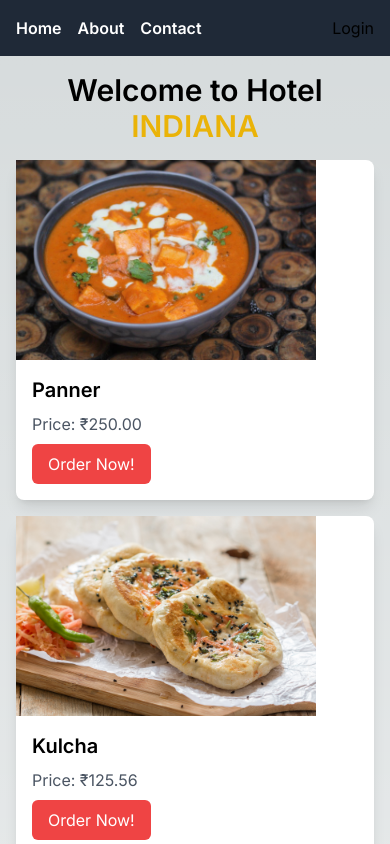
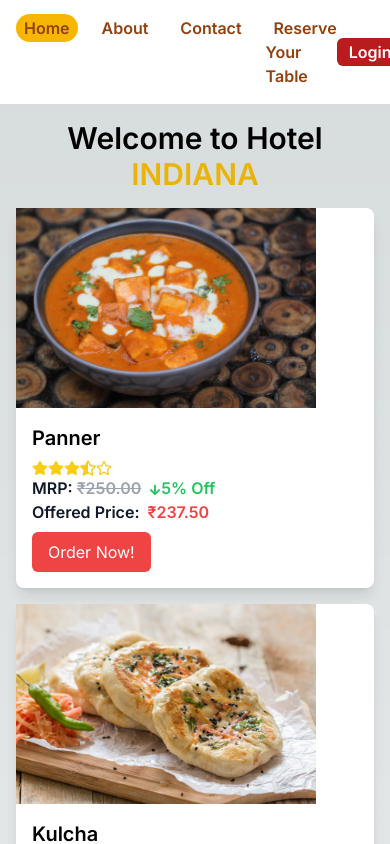
Before and after one commit to Debankushg/Next_14, a Next.js app: page / in a window 390 px wide. Shown: the top 844 px of the page. Built offline with nearby package versions, Linux system fonts and the light colour scheme.

Commit message:
Implemented rating and discounted price

```diff
--- a/app/about/page.js
+++ b/app/about/page.js
@@ -4,11 +4,15 @@ import Images from 'next/image'
 
 const page = () => {
   return (
-    <div className="bg-amber-50 text-gray-800 p-8 md:p-16">
-      <div className="bg-[url('/images/About.jpg')] bg-cover bg-center relative text-white p-20 flex items-center justify-center">
+    <>
+
+      <div className="relative bg-[url('/images/About.jpg')] bg-cover bg-center text-white p-[10%] flex items-center justify-center">
+        <div className="absolute inset-0 bg-black bg-opacity-50"></div>
         <h1 className="text-4xl md:text-5xl font-bold mb-4 text-center z-10">Our Story</h1>
       </div>
-      <p className="text-lg md:text-xl mb-4 font-medium text-amber-700 text-center">Welcome To The India Restaurant</p>
+
+      <div className="bg-amber-50 text-gray-800 p-8 md:p-16">
+        <p className="text-2xl font-extrabold md:text-4xl mb-4 text-amber-700 text-center">Welcome To The India Restaurant</p>
         <h2 className="text-2xl md:text-3xl font-semibold mb-4 text-center">Delicious Food, Friendly Staff, Cozy Atmosphere & Positive Emotions!</h2>
 
         <div className="flex flex-col md:flex-row justify-around items-center">
@@ -26,6 +30,7 @@ const page = () => {
           </div>
         </div>
       </div>
+    </>
 
 
   )
--- a/app/page.js
+++ b/app/page.js
@@ -1,7 +1,8 @@
-import HomeMenu from "@/components/HomeMenu";
+
+import dynamic from 'next/dynamic'
 
 
-
+const HomeMenu = dynamic(() => import("@/components/HomeMenu"), { ssr: false })
 export default function Home() {
 
 
--- a/app/productDetails/[product]/page.js
+++ b/app/productDetails/[product]/page.js
@@ -1,23 +1,29 @@
 "use client"
 import React from 'react'
+import dynamic from 'next/dynamic'
 import Images from 'next/image'
+import { FaArrowDown } from "react-icons/fa";
+
+
+const Rating = dynamic(() => import("@/components/Rating"), { ssr: false })
+
 
 const page = ({ params }) => {
 
     const foodItems = [
-        { id: 1, name: "Panner", price: 250 },
-        { id: 2, name: "Kulcha", price: 125.56 },
-        { id: 3, name: "Pizza", price: 108.34 },
-        { id: 4, name: "Biriyani", price: 350.43 },
-        { id: 5, name: "Chicken Rice", price: 150.66 },
-        { id: 6, name: "Fish", price: 225.58 }
+        { id: 1, name: "Panner", price: 250, rating: 3.5 },
+        { id: 2, name: "Kulcha", price: 125.56, rating: 4.5 },
+        { id: 3, name: "Pizza", price: 108.34, rating: 2.8 },
+        { id: 4, name: "Biriyani", price: 350.43, rating: 4.8 },
+        { id: 5, name: "Chicken Rice", price: 150.66, rating: 3.1 },
+        { id: 6, name: "Fish", price: 225.58, rating: 4 }
     ]
 
 
 
     const { product } = params;
-    const item = foodItems.find(item => item.id === parseInt(product, 10));
-    console.log(item, "params");
+    const item = foodItems.find(item => item.name === product);
+
 
     if (!item) {
         return <p>Item not found</p>;
@@ -39,9 +45,25 @@ const page = ({ params }) => {
                         </p>
                     </div>
                     <div className="px-6 pt-4 pb-2">
-                        <p className="text-gray-900 font-semibold">Price: ₹{item.price.toFixed(2)}</p>
+                        <div className="text-gray-900 font-semibold">
+                            <Rating value={item.rating} />
+                            <div>
+                                <div className="text-gray-900 font-semibold flex items-center">
+                                    <span>MRP:</span>
+                                    <span className="text-gray-400 line-through ml-1">₹{item.price.toFixed(2)}</span>
+                                    <FaArrowDown className="text-green-500 ml-2 mt-1" size={12} />
+                                    <span className="text-green-500">5% Off</span>
+                                </div>
+
+                            </div>
+                            <div>
+                                <span className="">Offered Price:</span>
+                                <span className="text-red-500 ml-2">₹{(item.price * 0.95).toFixed(2)}</span>
+                            </div>
+                        </div>
+
                         <button onClick={() => { /* function to handle the click event */ }}
-                            className="mt-4 bg-blue-500 hover:bg-blue-700 text-white font-bold py-2 px-4 rounded focus:outline-none focus:shadow-outline">
+                            className="my-4 bg-blue-500 hover:bg-blue-700 text-white font-bold py-2 px-4 rounded focus:outline-none focus:shadow-outline">
                             Book your Order
                         </button>
                     </div>
--- /dev/null
+++ b/app/table/page.js
@@ -0,0 +1,11 @@
+import React from 'react'
+
+const page = () => {
+  return (
+    <div>
+      Reserve Your table
+    </div>
+  )
+}
+
+export default page
--- a/components/HomeMenu.js
+++ b/components/HomeMenu.js
@@ -1,17 +1,19 @@
 "use client"
 import Images from 'next/image'
+import dynamic from 'next/dynamic'
 import React from 'react'
 import { useRouter } from 'next/navigation'
+import { FaArrowDown } from "react-icons/fa";
 
-
+const Rating = dynamic(() => import("@/components/Rating"), { ssr: false })
 
 const foodItems = [
-  { id: 1, name: "Panner", price: 250 },
-  { id: 2, name: "Kulcha", price: 125.56 },
-  { id: 3, name: "Pizza", price: 108.34 },
-  { id: 4, name: "Biriyani", price: 350.43 },
-  { id: 5, name: "Chicken Rice", price: 150.66 },
-  { id: 6, name: "Fish", price: 225.58 }
+  { id: 1, name: "Panner", price: 250, rating: 3.5 },
+  { id: 2, name: "Kulcha", price: 125.56, rating: 4.5 },
+  { id: 3, name: "Pizza", price: 108.34, rating: 2.8 },
+  { id: 4, name: "Biriyani", price: 350.43, rating: 4.8 },
+  { id: 5, name: "Chicken Rice", price: 150.66, rating: 3.1 },
+  { id: 6, name: "Fish", price: 225.58, rating: 4 }
 ]
 
 const HomeMenu = () => {
@@ -30,8 +32,23 @@ const HomeMenu = () => {
             <Images src={`/images/${item.name}.jpg`} height={50} width={300} alt='Food_items' />
             <div className="p-4">
               <h5 className="text-xl text-black font-semibold mb-2">{item.name}</h5>
-              <p className="text-gray-600">Price:  ₹{item.price.toFixed(2)}</p>
-              <button onClick={() => navigateToDetails(item.id)} className="mt-2 px-4 py-2 bg-red-500 text-white rounded-md hover:bg-red-600 focus:outline-none focus:bg-red-600">Order Now!</button>
+              <div className="text-gray-900 font-semibold">
+                <Rating value={item.rating} />
+                <div>
+                  <div className="text-gray-900 font-semibold flex items-center">
+                    <span>MRP:</span>
+                    <span className="text-gray-400 line-through ml-1">₹{item.price.toFixed(2)}</span>
+                    <FaArrowDown className="text-green-500 ml-2 mt-1" size={12} />
+                    <span className="text-green-500">5% Off</span>
+                  </div>
+
+                </div>
+                <div>
+                  <span className="">Offered Price:</span>
+                  <span className="text-red-500 ml-2">₹{(item.price * 0.95).toFixed(2)}</span>
+                </div>
+              </div>
+              <button onClick={() => navigateToDetails(item.name)} className="mt-2 px-4 py-2 bg-red-500 text-white rounded-md hover:bg-red-600 focus:outline-none focus:bg-red-600">Order Now!</button>
             </div>
           </div>
         ))}
--- a/components/Navbar.js
+++ b/components/Navbar.js
@@ -1,40 +1,54 @@
 "use client"
 import Link from 'next/link';
-import { usePathname } from 'next/navigation';
+import { usePathname, useRouter } from 'next/navigation';
 
 const Navbar = () => {
   const pathname = usePathname()
-
+  const router = useRouter();
+  const isActive = (pathname) => router.pathname === pathname;
 
   return (
     <>
 
       {pathname !== '/login' && (
-        <nav className="bg-gray-800 p-4 flex justify-between">
+
+        <nav className="bg-white p-4 flex justify-between items-center text-amber-800">
           <ul className="flex justify-start space-x-4">
             <li>
-              <Link href="/" className='text-white font-semibold'>
+              <Link href="/" className={`font-semibold hover:bg-[#f7b602] hover:text-white rounded-full px-2 py-1 transition duration-300 ${isActive('/') ? 'bg-[#f7b602]' : ''}`}>
                 Home
+
               </Link>
             </li>
             <li>
-              <Link href="/about" className='text-white font-semibold'>
+              <Link href="/about" className={`font-semibold hover:bg-[#f7b602] hover:text-white rounded-full px-2 py-1 transition duration-300 ${isActive('/about') ? 'bg-[#f7b602]' : ''}`}>
                 About
+
               </Link>
             </li>
             <li>
-              <Link href="/contact" className='text-white font-semibold'>
+              <Link href="/contact" className={`font-semibold hover:bg-[#f7b602] hover:text-white rounded-full px-2 py-1 transition duration-300 ${isActive('/contact') ? 'bg-[#f7b602]' : ''}`}>
                 Contact
+
+              </Link>
+            </li>
+            <li>
+              <Link href="/table" className={`font-semibold hover:bg-[#f7b602] hover:text-white rounded-full px-2 py-1 transition duration-300 ${isActive('/table') ? 'bg-[#f7b602]' : ''}`}>
+                Reserve Your Table
+
               </Link>
             </li>
           </ul>
           <ul className='flex'>
             <li>
-              <Link href="/login">Login</Link>
+              <Link href="/login" className={`bg-red-700 font-semibold hover:bg-[#f7b602] rounded-md text-center hover:text-red-900 text-white px-3 py-1 transition duration-300 ${isActive('/login') ? 'bg-[#f7b602]' : ''}`}>
+                Login
+
+              </Link>
             </li>
           </ul>
+        </nav>
 
-        </nav>
       )}
     </>
   );
--- /dev/null
+++ b/components/Rating.js
@@ -0,0 +1,26 @@
+import { FaStar, FaStarHalfAlt, FaRegStar } from 'react-icons/fa';
+
+
+
+
+const Rating = ({ value, totalStars = 5, className }) => {
+    const stars = [];
+
+    for(let i = 1; i <= totalStars; i++) {
+        if (i <= Math.floor(value)) {
+            stars.push(<FaStar className="text-yellow-400" key={i} />);
+        } else if (i === Math.floor(value) + 1 && value % 1 !== 0) {
+            stars.push(<FaStarHalfAlt className="text-yellow-400" key={i} />);
+        } else {
+            stars.push(<FaRegStar className="text-yellow-400" key={i} />);
+        }
+    }
+
+    return (
+        <div className={`flex ${className}`}>
+            {stars}
+        </div>
+    );
+};
+
+export default Rating;
```
Also changed, not shown: package.json (+5 -4 lines), 1 other file (tests, documents, lock files or other folders). Lines whose indentation alone changed are shown as unchanged.
